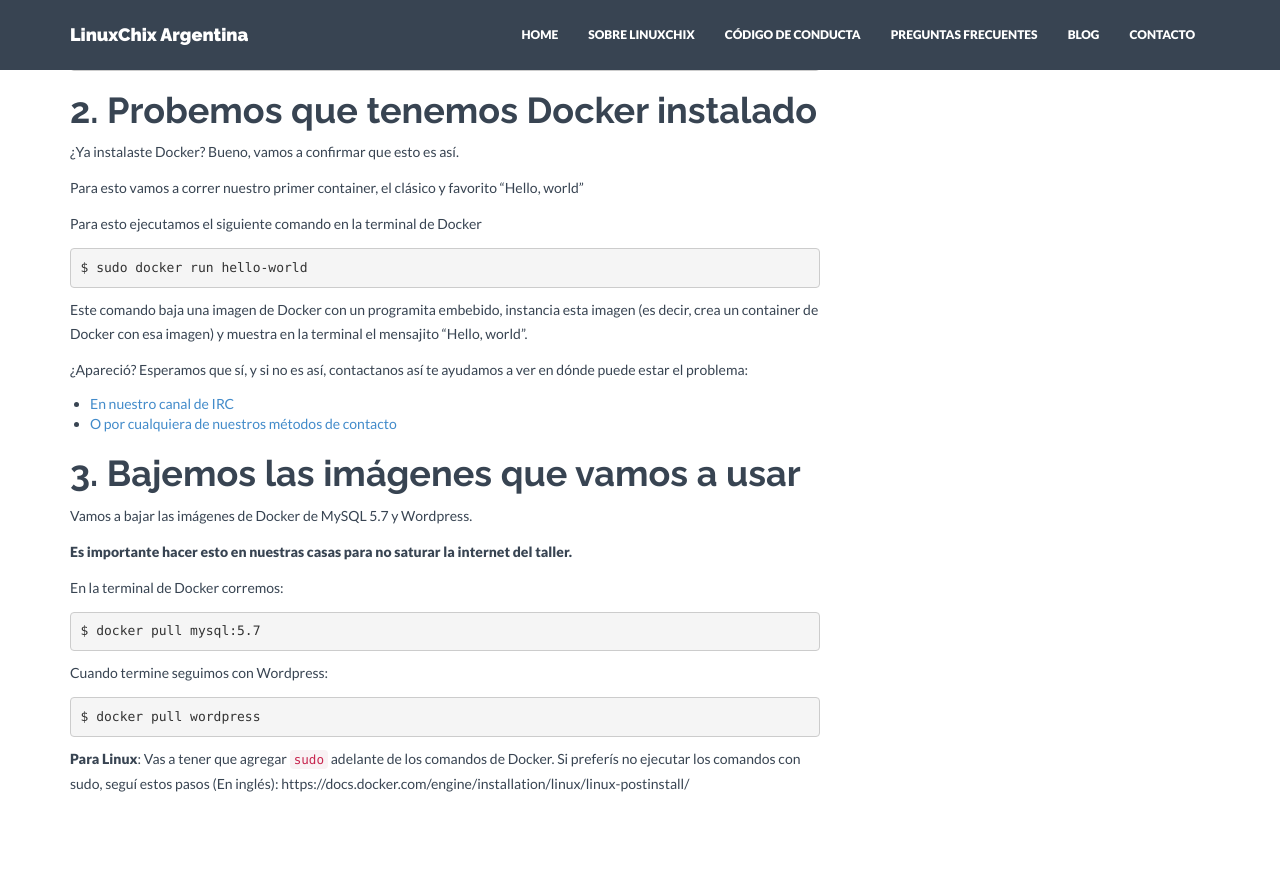
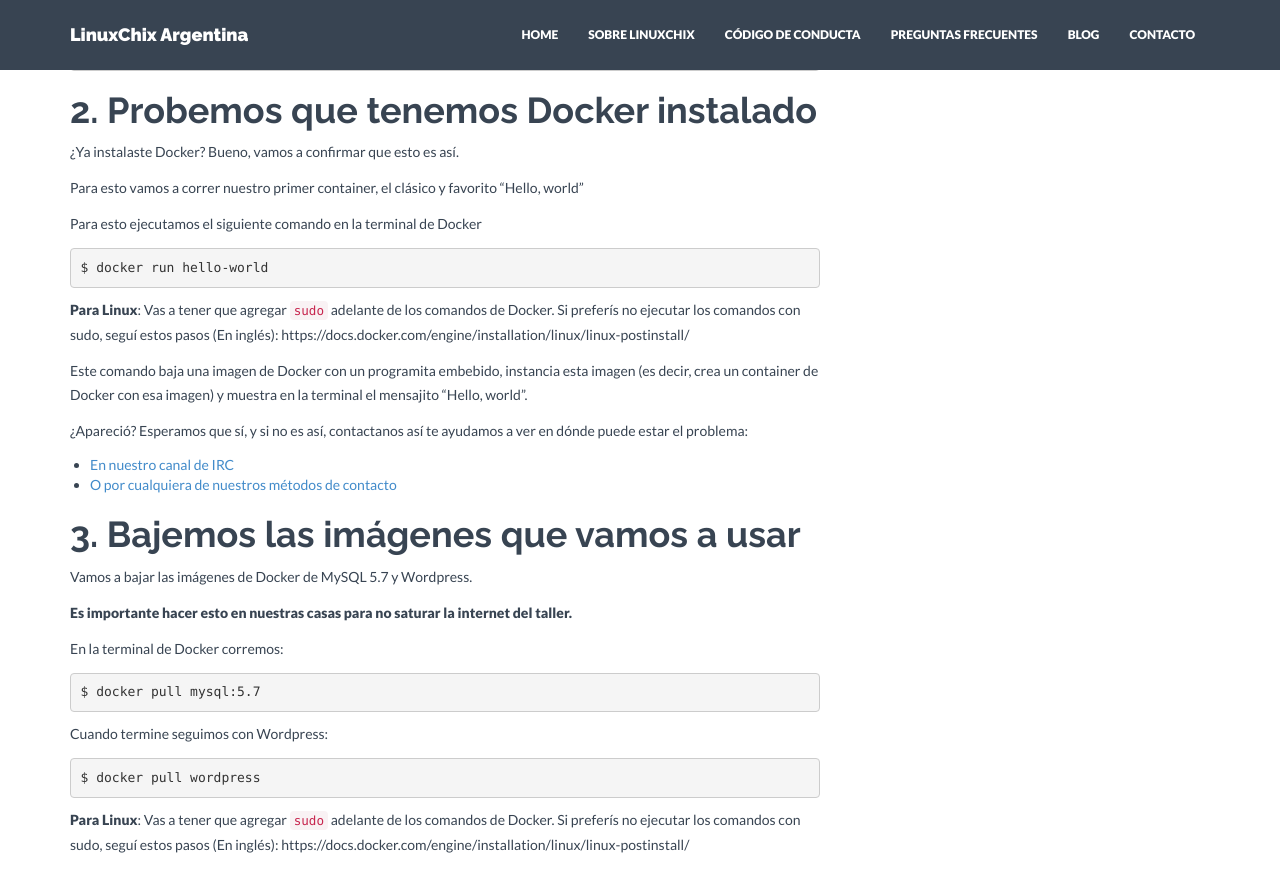
Before and after one commit to linuxchixar/linuxchixar.github.io, a Jekyll site: the page built from _posts/2017-03-24-taller-de-docker.markdown, in a window 1280 px wide and 900 px high, scrolled down 3076 px. Shown: the top 892 px of the window. Built offline with Jekyll 4.4.1, drawn with Linux system fonts in a browser that asks for light colours; nearby versions of some CDN libraries.

Commit message:
Fix explicación hello-world en taller de Docker

````diff
--- a/_posts/2017-03-24-taller-de-docker.markdown
+++ b/_posts/2017-03-24-taller-de-docker.markdown
@@ -151,8 +151,10 @@ Para esto vamos a correr nuestro primer container, el clásico y favorito "Hello
 Para esto ejecutamos el siguiente comando en la terminal de Docker
 
 ```bash
-$ sudo docker run hello-world
+$ docker run hello-world
 ```
+**Para Linux**: Vas a tener que agregar ```sudo``` adelante de los comandos de Docker. Si preferís no ejecutar los comandos con sudo, seguí estos pasos (En inglés): https://docs.docker.com/engine/installation/linux/linux-postinstall/
+
 
 Este comando baja una imagen de Docker con un programita embebido, instancia esta imagen (es decir,
 crea un container de Docker con esa imagen) y muestra en la terminal el mensajito "Hello, world".
````
